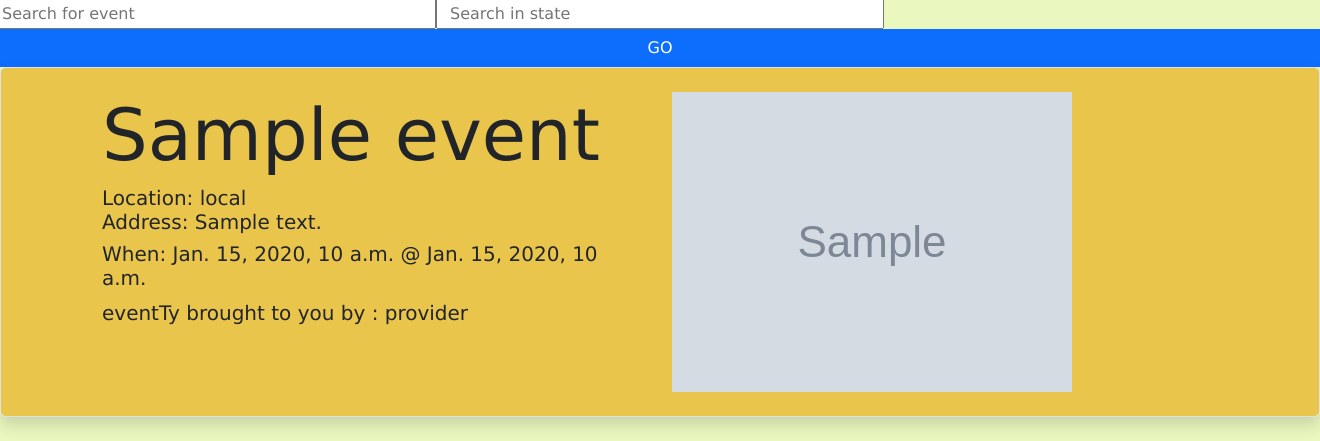
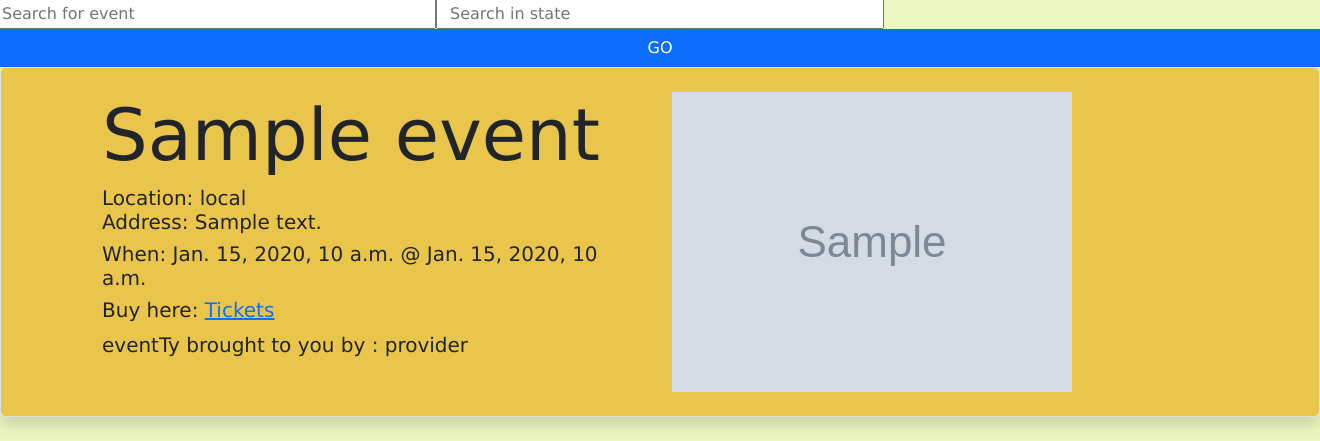
Before and after one commit to Jahgor123/TicketMasterFinalProject, a Django app: template templates/index.html in a window 1320 px wide; the page is wider, and only the part inside the window is pictured. Shown: the part 1284-1725 px from the top of that part. Run offline with Django 4.2, Linux system fonts and the light colour scheme; the template is opened without the code that fills it: most values are stand-ins (such as "Sample title", 1, 10 or a date in 2020); grey boxes marked "Sample" are stand-in pictures.

Commit message:
Renamed event_ticket_link in dictionary and changed index.html ticket link template

```diff
--- a/templates/index.html
+++ b/templates/index.html
@@ -68,7 +68,7 @@
                         <h2 class="display-2"> {{ event.eventName }} </h2>
                         <h2 class="lead">Location: local <br> Address: {{ event.Address }} </h2>
                         <h2 class="lead">When: {{ event.Date }} @ {{ event.Time }} </h2>
-                        {#                        <h2 class="lead">Buy here: <a href="{% url 'TicketLink' %}">Tickets</a></h2>#}
+                        <h2 class="lead">Buy here: <a href="{{ event.event_ticket_link }}">Tickets</a></h2>
                         <p class="lead"> eventTy brought to you by : provider</p>
                     </div>
                     <!--Image-->
--- a/ticketmaster/views.py
+++ b/ticketmaster/views.py
@@ -87,7 +87,7 @@ def index(request):
                     if event['priceRanges']:
                         event_price = event['priceRanges'][0]['min']
 
-                # event_ticket_link = event['url']
+                event_ticket_link = event['url']
                 # if 'outlets' in event:
                 #     if event['outlets']:
                 #         event_ticket_link = event['url']
@@ -108,7 +108,7 @@ def index(request):
                     'Address': venue_address,
                     'Date': event_date,
                     'Time': event_formal_start_time,
-                    # 'TicketLink': event_ticket_link,
+                    'event_ticket_link': event_ticket_link,
                     'price': event_price
                 }
 
```
Also changed, not shown: db.sqlite3.
